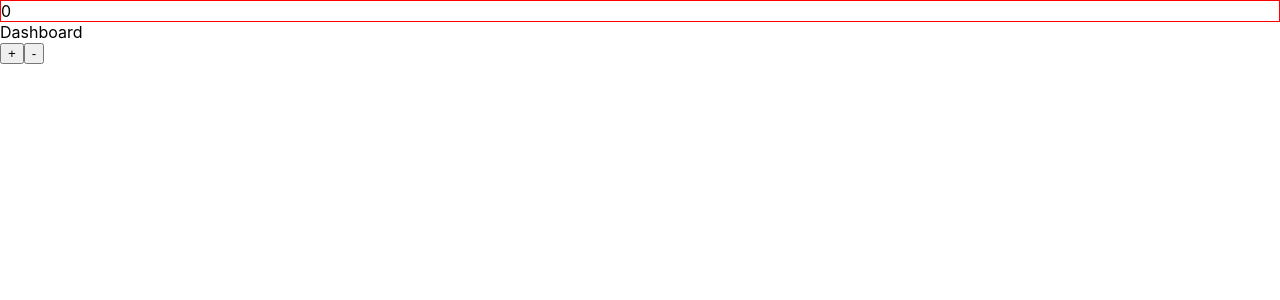
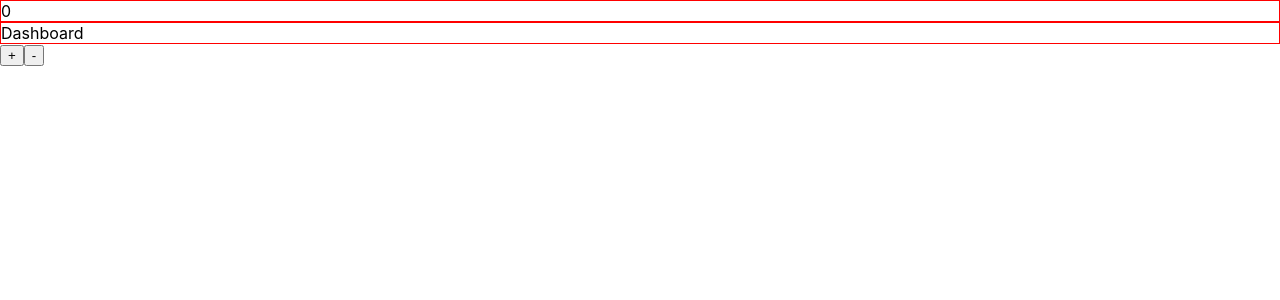
Before and after one commit to GoranAviani/simple_context_counter_in_react, a React (Create React App) app: page / in a window 1280 px wide. Shown: the top 300 px of the page. Built offline with nearby package versions, Linux system fonts and the light colour scheme.

Commit message:
simple_context_counter_in_react

```diff
--- a/src/dashboard/Dashboard.js
+++ b/src/dashboard/Dashboard.js
@@ -2,10 +2,15 @@ import React from 'react';
 
 import Counter from "../counter/Counter";
 
+import '../App.css'
+
 const Dashboard = () => {
-    return(
+    return (
         <React.Fragment>
-            Dashboard
+            <div className="App">
+                Dashboard
+            </div>
+
             <Counter/>
         </React.Fragment>
     )
```
